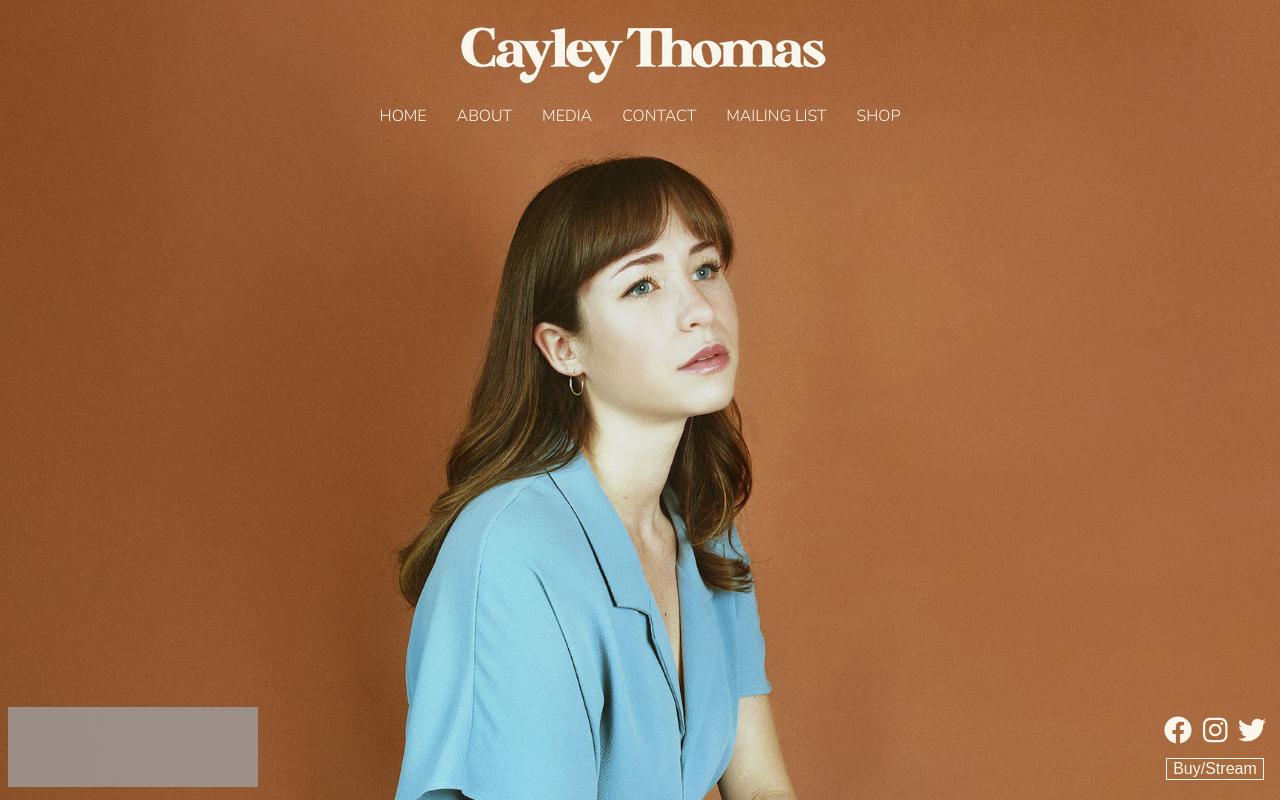
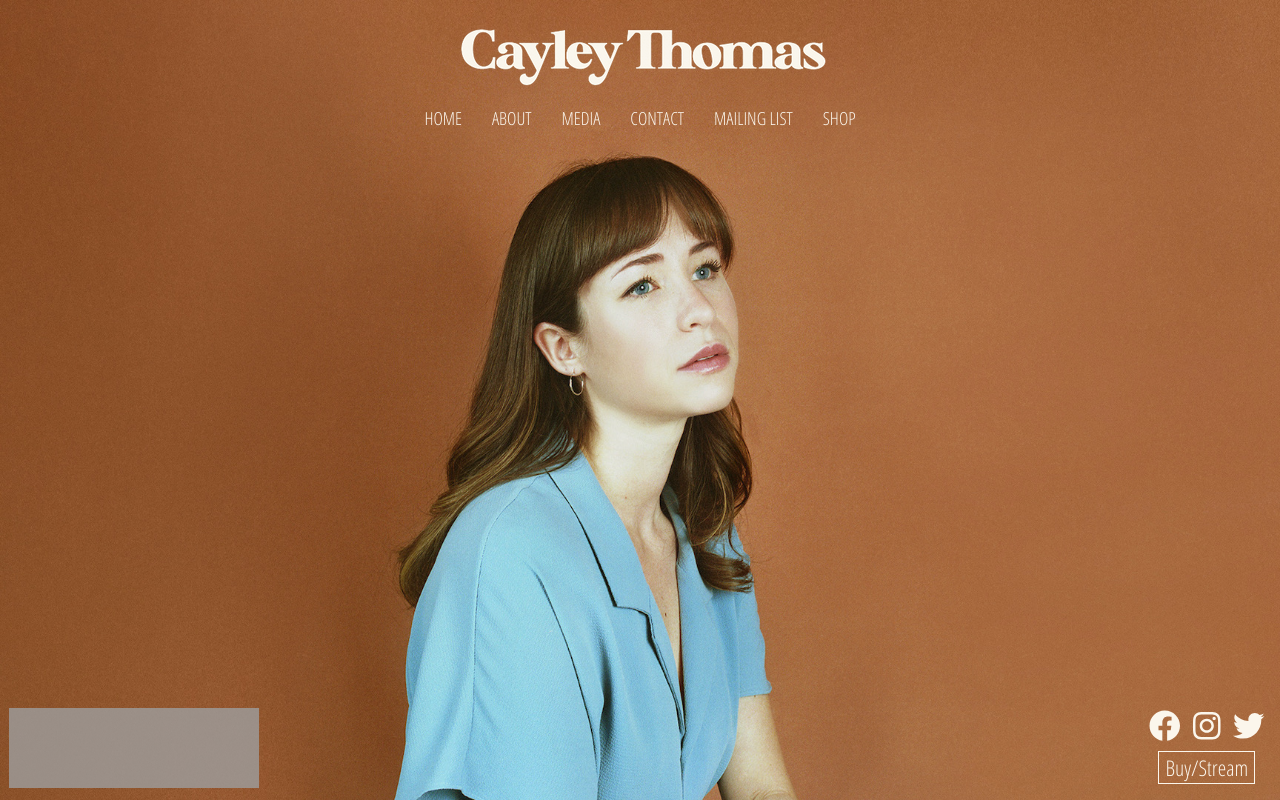
Before and after one commit to meghein/cayley-thomas, a React (Create React App) app: page / in a window 1280 px wide. Built offline with nearby package versions, Linux system fonts and the light colour scheme; grey boxes are pictures that could not be loaded.

Commit message:
font and format fixes"

```diff
--- a/src/components/About.scss
+++ b/src/components/About.scss
@@ -18,8 +18,7 @@
   p{
     text-align: justify;
     width: 50%;
-    font-size: .8em;
-      line-height: 1.2em;
+    line-height: 1.2em;
     padding-bottom: 8em;
     @media (max-width: 600px) {
       min-width: 80%;
--- a/src/components/Footer.scss
+++ b/src/components/Footer.scss
@@ -47,10 +47,12 @@
       background-color: inherit;
       border: 1px solid #fbf6ec;
       margin-bottom: 1em;
-      font-size: 1em;
-      font-family: 'Poppins', sans-serif;
+      font-size: 1.2em;
+      font-family: 'Open Sans Condensed', sans-serif;
       color: #fbf6ec;
       outline: none;
+      margin-top:-5px;
+      cursor: pointer;
     }
     @media (max-width: 390px) {
       font-size: .7em;
@@ -59,7 +61,7 @@
   form {
     input {
       display: inline-block;
-      font-family: 'Poppins', sans-serif;
+      font-family: 'Open Sans Condensed', sans-serif;
       margin-left: .5rem;
       margin-right: .5rem;
       padding: 5px;
@@ -74,6 +76,10 @@
       @media (min-width: 789px) and (max-width: 912px) {
         margin: 2px;
       }
+    }
+    .button {
+      color: #97908b;
+      cursor: pointer;
     }
     @media (max-width: 788px) {
       display: none
--- a/src/components/MailingList.scss
+++ b/src/components/MailingList.scss
@@ -28,9 +28,9 @@
   }
   .form-button {
     align-items: center;
+    font-family: 'Open Sans Condensed', sans-serif;
     color: #fbf6ec;
     font-size: 1.25em;
     padding: .3em;
-    margin-left: 0px !important;
   }
 }
--- a/src/index.scss
+++ b/src/index.scss
@@ -19,9 +19,10 @@
 body {
   margin: 0;
   // font-family: 'FuturaBT-Light', sans-serif;
-  font-family: 'Nunito Sans', sans-serif; //weights: 200, 300, 600
-  // font-family: 'Open Sans Condensed', sans-serif;
-  font-weight: 300;
+  // font-family: 'Nunito Sans', sans-serif; //weights: 200, 300, 600
+  font-family: 'Open Sans Condensed', sans-serif; //weight: 200
+  font-weight: 200;
+  font-size: 18px;
 
   ul > li {
     opacity: 1.0;
```
